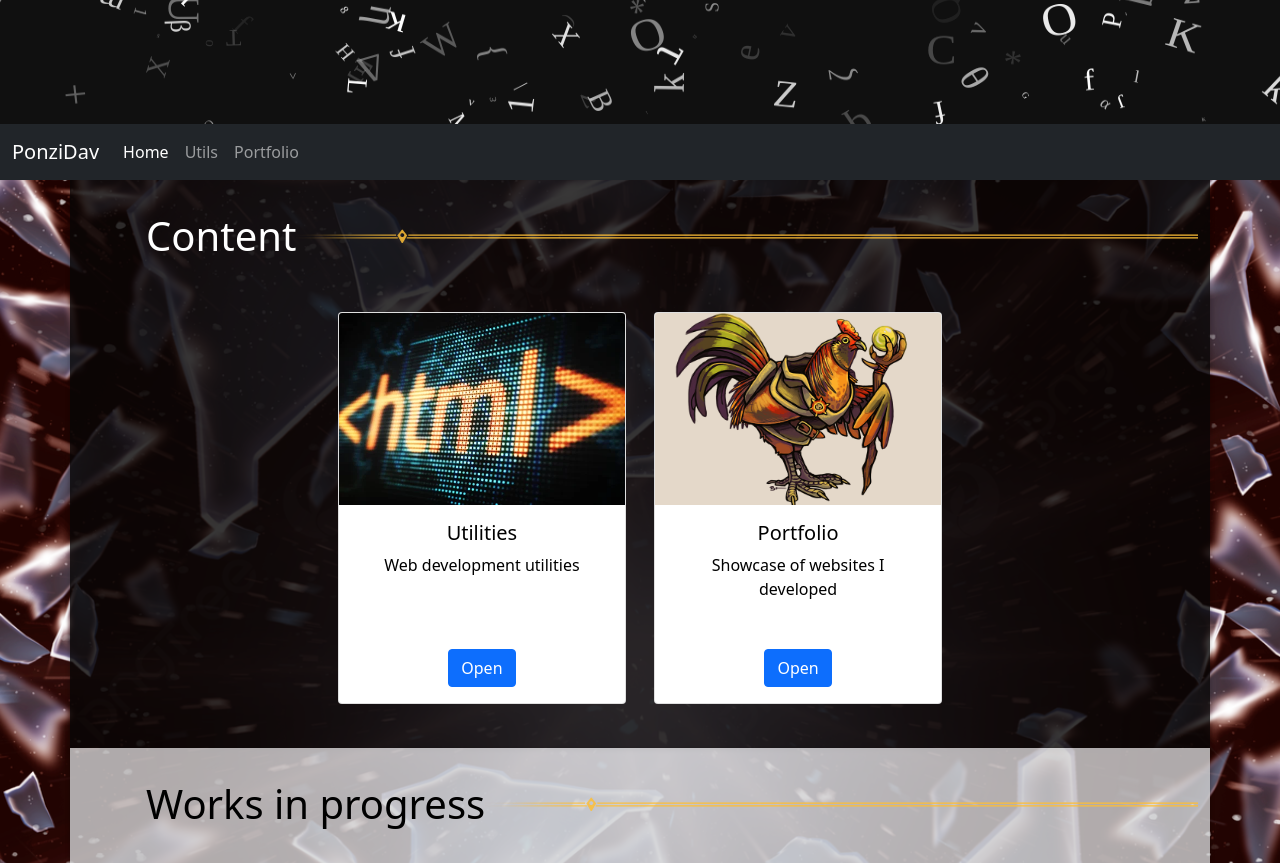
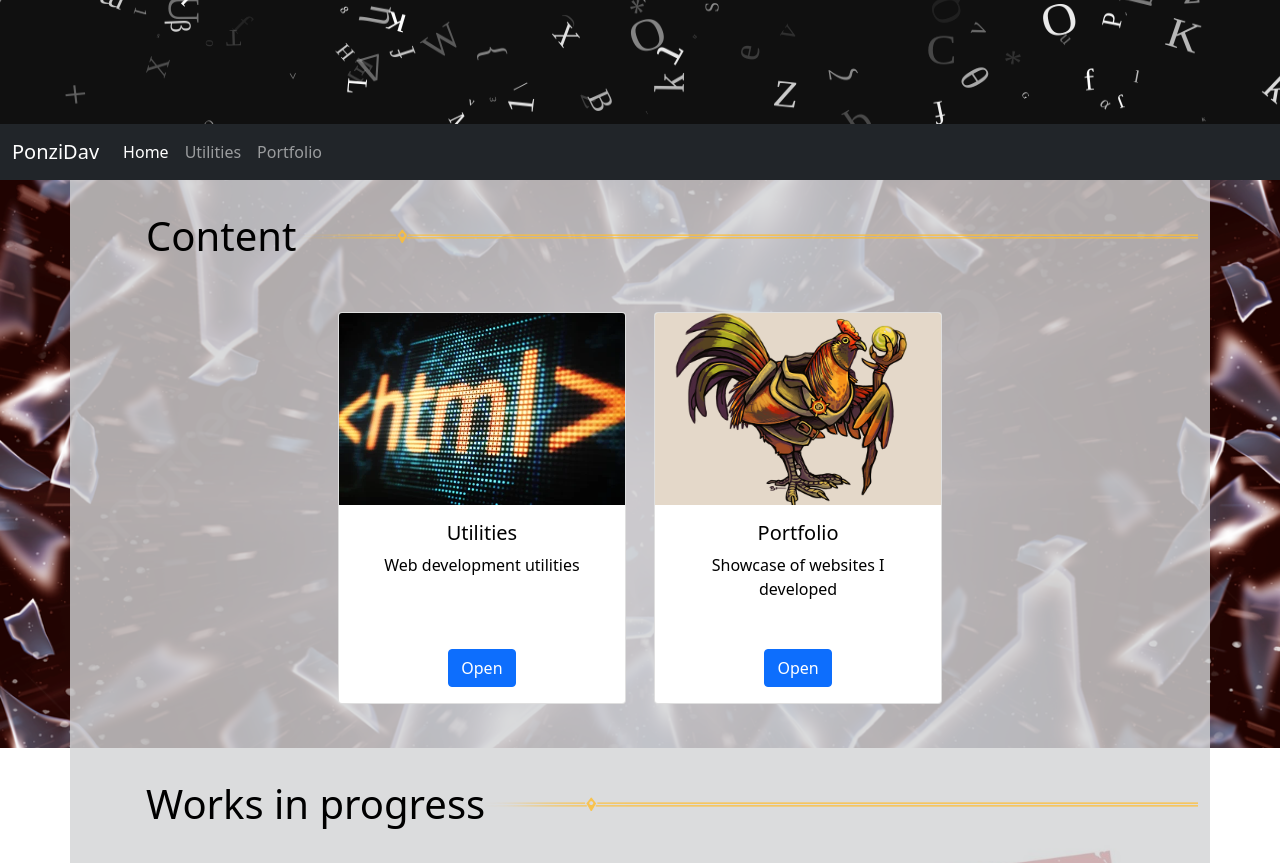
Before and after one commit to DavidePonzini/www, an Astro site: page / in a window 1280 px wide. Shown: the part 620-1483 px from the top of the page. Built offline with nearby package versions, Linux system fonts and the light colour scheme; Astro itself is replaced by a stand-in of ours.

Commit message:
background color

```diff
--- /dev/null
+++ b/public/styles/colors.css
@@ -0,0 +1,5 @@
+:root {
+    --bg-color: #f4f4f4;
+    --bg-light-color: rgba(211, 212, 213, .8);
+    --bg-dark-color: rgba(7, 6, 5, .8);
+}
--- a/src/components/Background.astro
+++ b/src/components/Background.astro
@@ -1,17 +1,31 @@
 ---
 interface Props {
     img: string;
+	dark?: boolean;
+    color?: string;
 }
 
-const { img } = Astro.props;
-const bg_img = `url(${img})`
+const { img, dark, color } = Astro.props;
+
+const bg_img = `url(${img})`;
+const text_color = dark ? 'white' : 'black';
+
+let bg_color = color;
+if (!bg_color) {
+	bg_color = dark ? 'var(--bg-dark-color)' : 'var(--bg-light-color)';
+} else {
+	bg_color = color || 'var(--bg-light-color)';
+}
+
 ---
 
 <div class="background">
-    <slot></slot>
+	<div class="container-md">
+		<slot></slot>
+	</div>
 </div>
 
-<style define:vars={{bg_img}}>
+<style define:vars={{bg_img, text_color, bg_color}}>
     .background {
         background-image: var(--bg_img);
 		background-attachment: fixed;
@@ -21,4 +35,14 @@ const bg_img = `url(${img})`
 		position: sticky;
 		z-index: 100;
     }
+
+	.container-md {
+		background-color: var(--bg_color);
+		color: var(--text_color);
+	}
+
+	.container-md {
+		padding-bottom: 2rem;
+		/* box-shadow: 2px 0 4px 1px rgba(0, 0, 0, .2); */
+	}
 </style>
--- a/src/components/Footer.astro
+++ b/src/components/Footer.astro
@@ -31,7 +31,7 @@ import FooterSocial from "./footer/FooterSocial.astro";
 <style>
     .footer {
 		width: 100%;
-		background-color: #f4f4f4;
+		background-color: var(--bg-color);
 		padding: 12px;
 		position: sticky;
 		z-index: 101;
--- a/src/components/Navbar.astro
+++ b/src/components/Navbar.astro
@@ -4,7 +4,7 @@ const { pathname } = Astro.url;
 
 const navItems = [
   { match: '/', label: 'Home', href: '/#navbar' },
-  { match: '/utils/', label: 'Utils', href: '/utils' },
+  { match: '/utils/', label: 'Utilities', href: '/utils' },
   { match: '/portfolio/', label: 'Portfolio', href: '/portfolio' },
 ];
 
--- a/src/components/Section.astro
+++ b/src/components/Section.astro
@@ -1,32 +1,19 @@
 ---
 interface Props {
 	title: string;
-    dark?: boolean;
 }
 
-const { title, dark = false } = Astro.props;
+const { title } = Astro.props;
 ---
 
-<div class={dark ? 'container-md dark' : 'container-md light'}>
-	<h1>{title}</h1>
-	<div class="row center">
-		<div class="col-lg links">
-			<slot></slot>
-		</div>
+<h1>{title}</h1>
+<div class="row center">
+	<div class="col-lg links">
+		<slot></slot>
 	</div>
 </div>
 
 <style>
-    .light {
-		background-color: rgba(211, 212, 213, .8);
-		color: black;
-	}
-
-	.dark {
-		background-color: rgba(7, 6, 5, .8);
-		color: white;
-	}
-
     h1 {
 		padding: 2rem 0 2rem 4rem;
 		text-align: left;
@@ -42,16 +29,8 @@ const { title, dark = false } = Astro.props;
 		background-position: center left;
 	}
 
-	.light h1::after {
+	h1::after {
 		background-image: url(/res/heading-border-left-2.png);
 	}
 
-	.dark h1::after {
-		background-image: url(/res/heading-border-left-2.png);
-	}
-
-    .container-md {
-		padding-bottom: 2rem;
-		box-shadow: 0 2px 4px 1px rgba(0, 0, 0, .2);
-	}
 </style>
--- a/src/layouts/Layout.astro
+++ b/src/layouts/Layout.astro
@@ -33,6 +33,7 @@ const { title } = Astro.props;
 		<link rel="stylesheet" href="/styles/_common.css">
 		<link rel="stylesheet" href="/styles/social.css">
 		<link rel="stylesheet" href="/styles/code.css">
+		<link rel="stylesheet" href="/styles/colors.css">
 
 		<!-- Boostrap -->
 		<script src="https://cdn.jsdelivr.net/npm/bootstrap@5.0.2/dist/js/bootstrap.bundle.min.js" integrity="sha384-MrcW6ZMFYlzcLA8Nl+NtUVF0sA7MsXsP1UyJoMp4YLEuNSfAP+JcXn/tWtIaxVXM" crossorigin="anonymous"></script>
@@ -51,7 +52,7 @@ const { title } = Astro.props;
 
 <style>
 	body {
-		background-color: #f4f4f4;
+		background-color: var(--bg-color);
 	}
 </style>
 
--- a/src/pages/index.astro
+++ b/src/pages/index.astro
@@ -13,7 +13,7 @@ import Layout from '../layouts/Layout.astro';
     <Navbar></Navbar>
 
     <Background img="/res/bg_glass.jpg">
-        <Section title="Content" dark>
+        <Section title="Content">
             <Card title="Utilities" href="utils" img="/res/html.jpg">
                 Web development utilities
             </Card>
@@ -23,6 +23,9 @@ import Layout from '../layouts/Layout.astro';
             </Card>
         </Section>
 
+    </Background>
+
+    <Background img="/res/bg_wip.jpg">
         <Section title="Works in progress">
             <Card title="GPT4CT" href="gpt4ct" img="/res/problem-decomposition.png">
                 Tool for problem decomposition and learning computational thought
--- a/src/pages/portfolio/index.astro
+++ b/src/pages/portfolio/index.astro
@@ -10,7 +10,7 @@ import Layout from '../../layouts/Layout.astro';
     <Navbar></Navbar>
 
     <Background img='/res/eggsorcist.png'>
-        <Section title='Websites' >
+        <Section title='Websites'>
             <Card title='Sito brutto' href='2016-sito-brutto' img='2016-sito-brutto/antonio.jpg'>
                 Badly designed webpage, using only HTML and CSS (2016)
             </Card>
--- a/src/pages/utils/index.astro
+++ b/src/pages/utils/index.astro
@@ -16,7 +16,7 @@ import Layout from '../../layouts/Layout.astro';
             </Card>
         </Section>
 
-        <Section title="Web development" dark>
+        <Section title="Web development">
             <Card title="PHPMyAdmin" href="/phpmyadmin" img="/res/database.jpg">
                 Access local database
             </Card>
```
